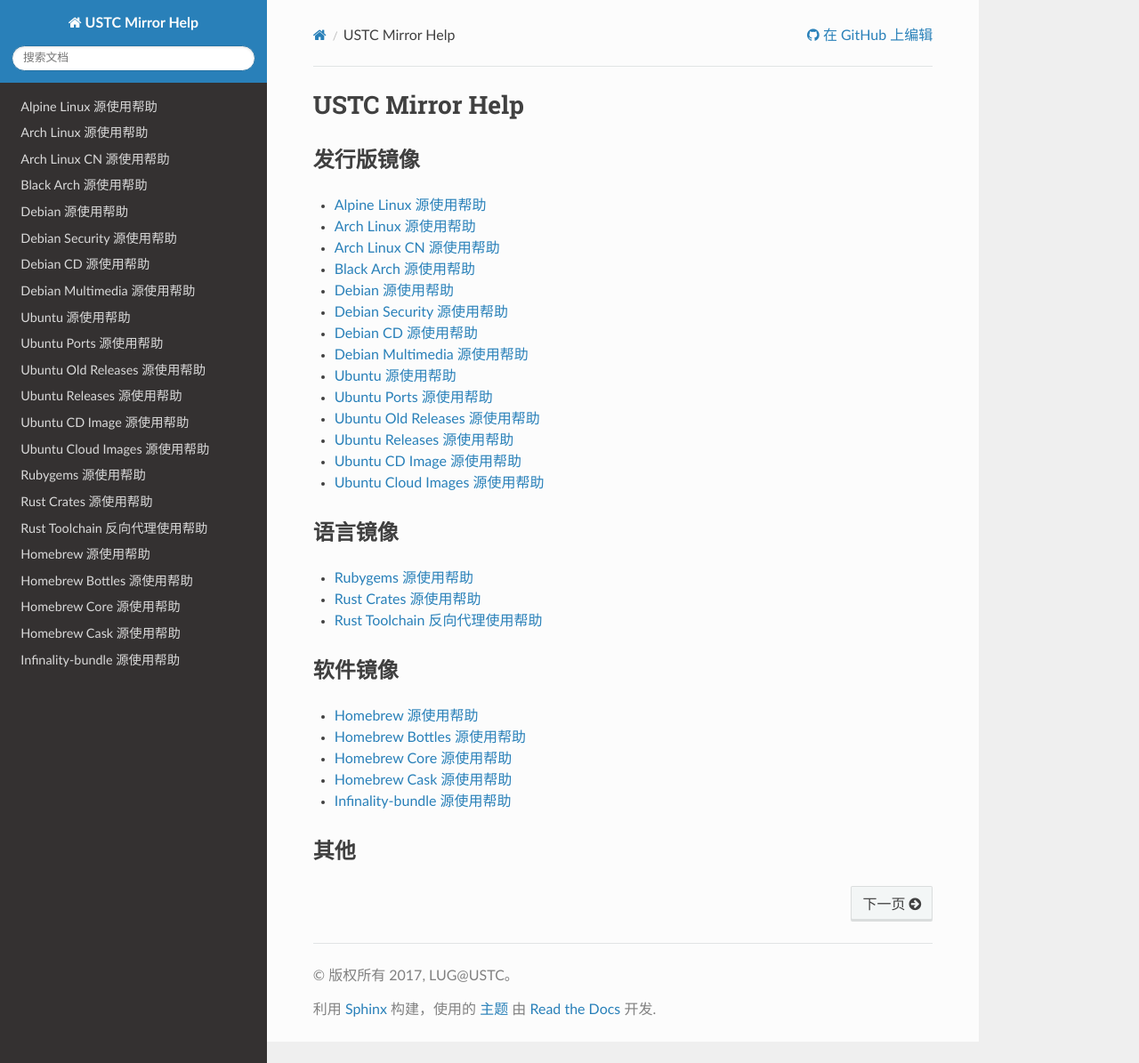
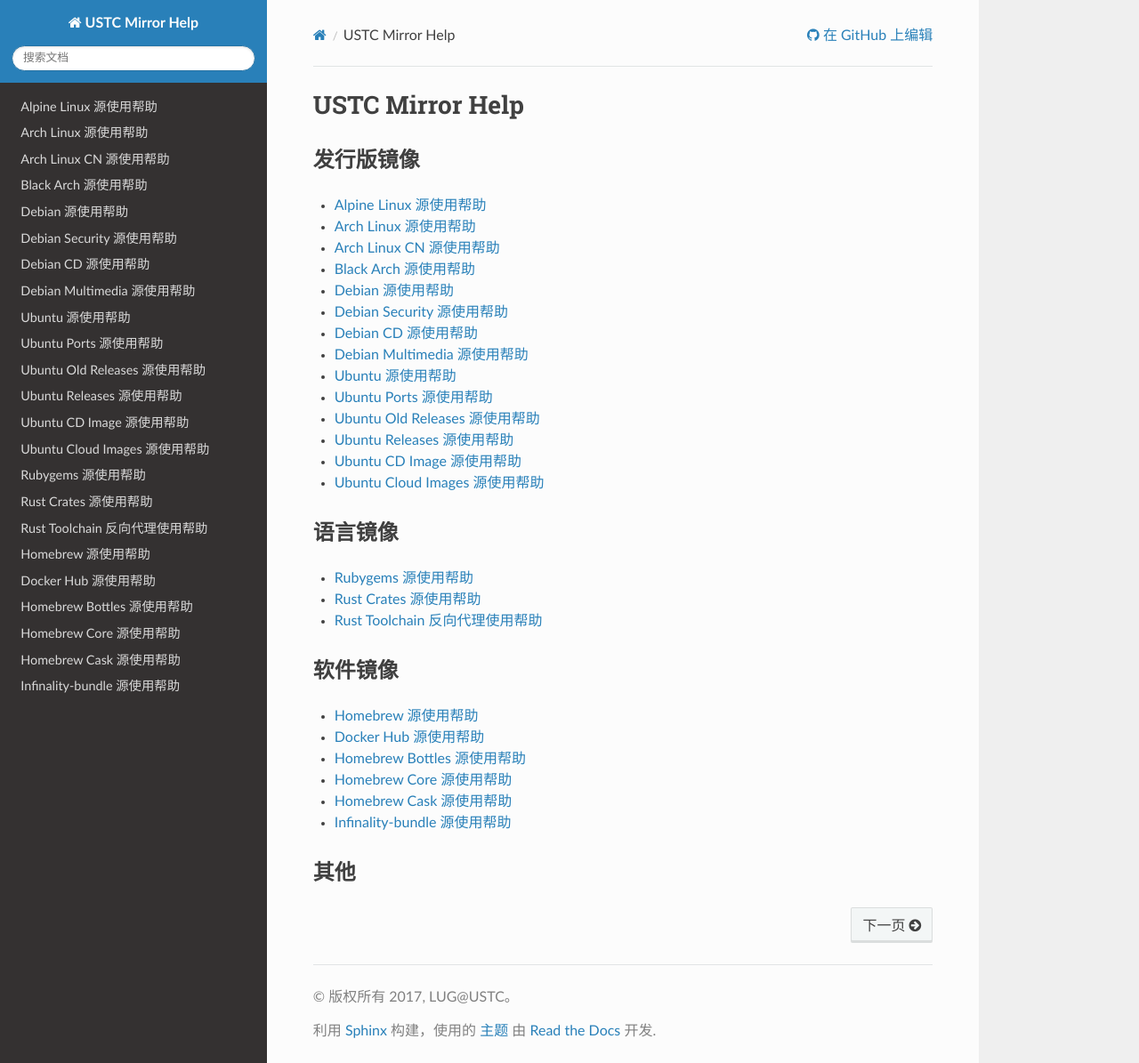
Before and after one commit to ustclug/mirrorhelp, a Sphinx documentation site: the page built from source/index.rst, in a window 1280 px wide and 1195 px high. Shown: the whole window at 89% size. Built offline with Sphinx 7.4.7 and the Read the Docs theme 2.0.0, drawn with Linux system fonts in a browser that asks for light colours; pages that are not in the unit, such as notebooks, are missing from menus; some of the changed lines change nothing that is shown.

Commit message:
add dockerhub

```diff
--- /dev/null
+++ b/source/dockerhub.rst
@@ -0,0 +1,53 @@
+=====================
+Docker Hub 源使用帮助
+=====================
+
+地址
+====
+
+https://mirrors.ustc.edu.cn/dockerhub
+
+说明
+====
+
+Docker Hub 镜像缓存
+
+使用说明
+========
+
+Linux
+-----
+
+在配置文件 ``/etc/docker/daemon.json`` 中加入：
+
+::
+
+    {
+      "registry-mirrors": ["https://mirrors.ustc.edu.cn/dockerhub"]
+    }
+
+重新启动dockerd：
+
+::
+
+  sudo service docker restart
+
+macOS
+-----
+
+1. 打开 "Docker.app"
+2. 进入偏好设置页面(快捷键 ``⌘,`` )
+3. 打开 "Advanced" 选项卡
+4. 在 "Registry mirrors" 中添加 ``https://mirrors.ustc.edu.cn/dockerhub``
+5. 点击下方的 "Restart" 按钮
+
+Windows
+-------
+
+.. todo:: windows平台的使用方法
+
+相关链接
+========
+
+:Docker 主页: https://www.docker.com
+:Docker Hub: https://hub.docker.com
--- a/source/index.rst
+++ b/source/index.rst
@@ -39,6 +39,7 @@
    :maxdepth: 1
 
    brew.git
+   dockerhub
    homebrew-bottles
    homebrew-core.git
    homebrew-cask.git
```
